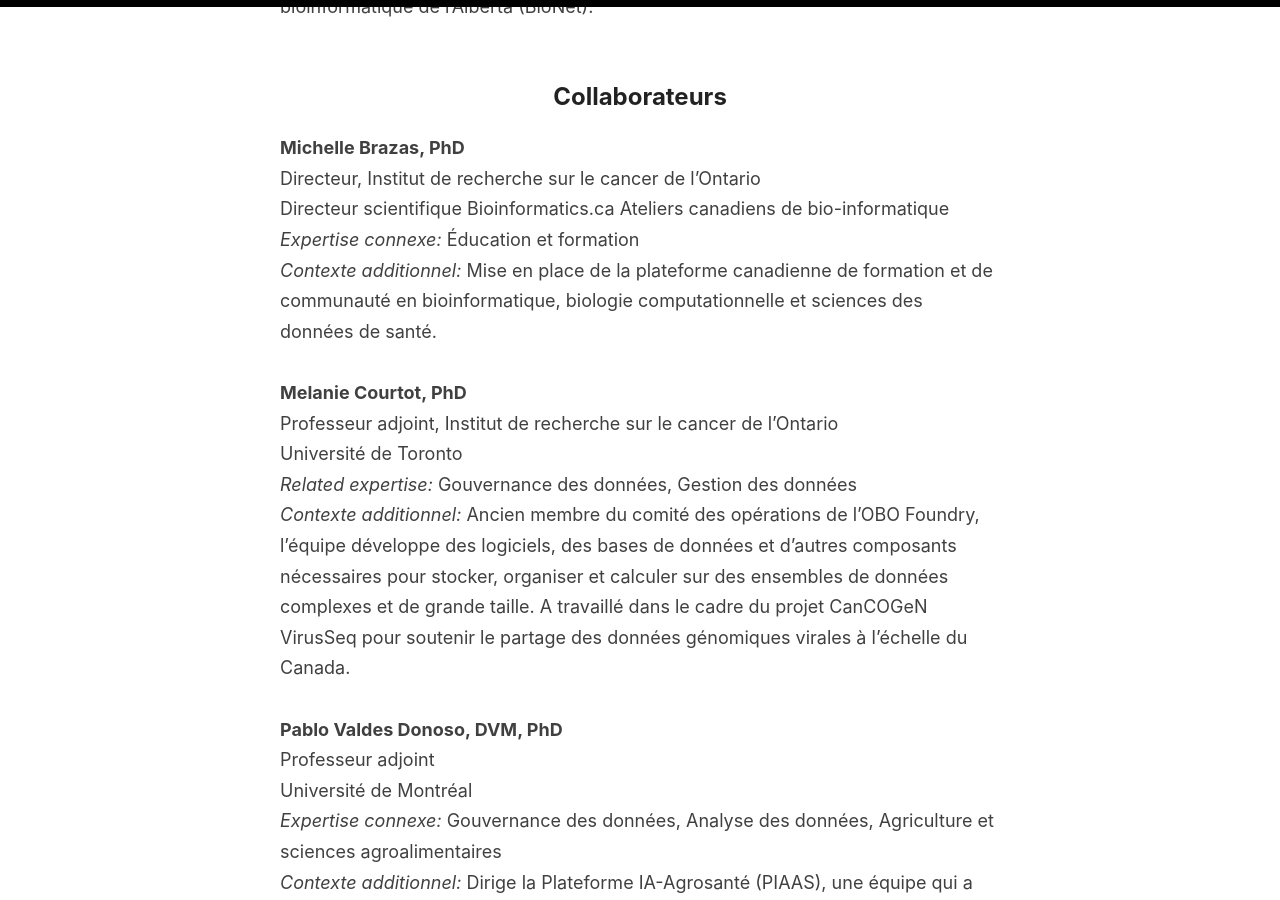
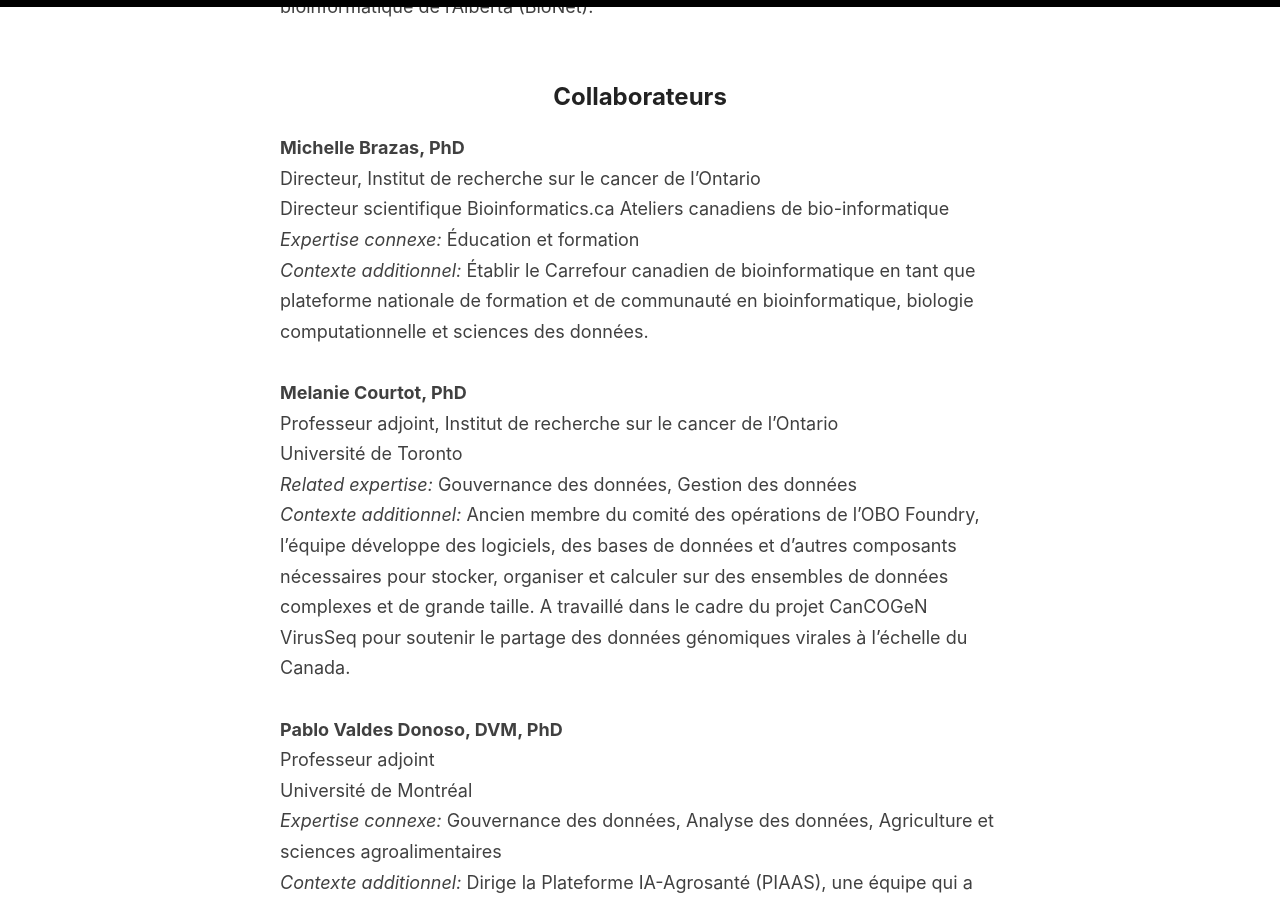
Before and after one commit to ClimateSmartAg/ClimateSmartAg-website-fr, a Jekyll site: the page built from _pages/collaborators.md, in a window 1280 px wide and 900 px high, scrolled down 1844 px. Built offline with Jekyll 4.4.1, drawn with Linux system fonts in a browser that asks for light colours.

Commit message:
Update collaborators.md
Edited Michelle Brazas's additional context in Fr (Google)

```diff
--- a/_pages/collaborators.md
+++ b/_pages/collaborators.md
@@ -53,7 +53,7 @@
 Directeur, Institut de recherche sur le cancer de l'Ontario<br>
 Directeur scientifique Bioinformatics.ca Ateliers canadiens de bio-informatique<br>
 _Expertise connexe:_ Éducation et formation<br>
-_Contexte additionnel:_ Mise en place de la plateforme canadienne de formation et de communauté en bioinformatique, biologie computationnelle et sciences des données de santé.<br>
+_Contexte additionnel:_ Établir le Carrefour canadien de bioinformatique en tant que plateforme nationale de formation et de communauté en bioinformatique, biologie computationnelle et sciences des données.<br>
 <br>
 **Melanie Courtot, PhD**<br>
 Professeur adjoint, Institut de recherche sur le cancer de l'Ontario<br>
```
